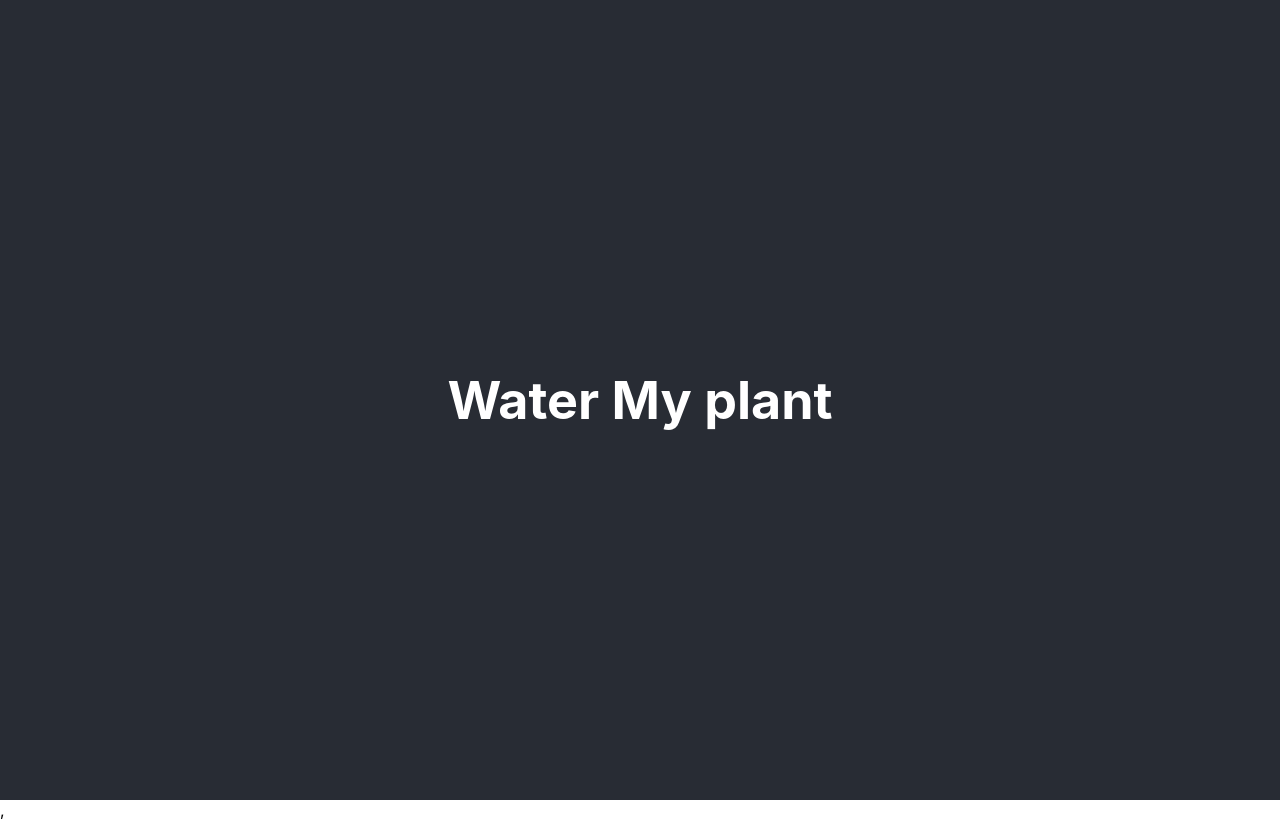
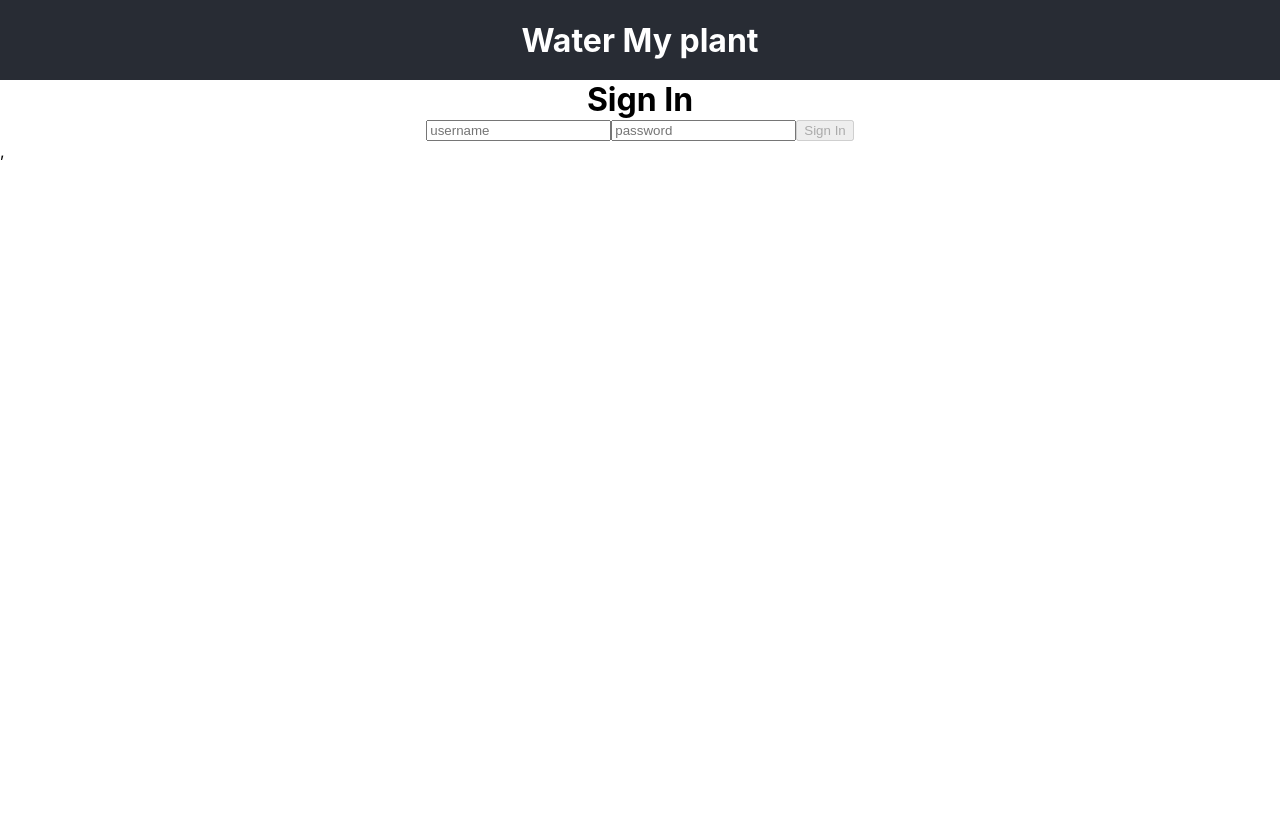
Before and after one commit to water-my-plantsbe/graphQLBackend, a React (Create React App) app in the folder client/watermyplant/: page / in a window 1280 px wide. Built offline with nearby package versions, Linux system fonts and the light colour scheme.

Commit message:
Login component implemented

```diff
--- a/client/watermyplant/package.json
+++ b/client/watermyplant/package.json
@@ -8,6 +8,7 @@
     "@testing-library/user-event": "^7.1.2",
     "apollo-boost": "^0.4.8",
     "apollo-cache-inmemory": "^1.6.6",
+    "apollo-link-http": "^1.5.17",
     "react": "^16.13.1",
     "react-apollo": "^3.1.5",
     "react-dom": "^16.13.1",
--- a/client/watermyplant/src/App.css
+++ b/client/watermyplant/src/App.css
@@ -1,38 +1,11 @@
 .App {
   text-align: center;
 }
-
-.App-logo {
-  height: 40vmin;
-  pointer-events: none;
-}
-
-@media (prefers-reduced-motion: no-preference) {
-  .App-logo {
-    animation: App-logo-spin infinite 20s linear;
-  }
-}
-
 .App-header {
   background-color: #282c34;
-  min-height: 100vh;
+  height: 80px;
   display: flex;
-  flex-direction: column;
   align-items: center;
   justify-content: center;
-  font-size: calc(10px + 2vmin);
   color: white;
 }
-
-.App-link {
-  color: #61dafb;
-}
-
-@keyframes App-logo-spin {
-  from {
-    transform: rotate(0deg);
-  }
-  to {
-    transform: rotate(360deg);
-  }
-}
--- a/client/watermyplant/src/App.js
+++ b/client/watermyplant/src/App.js
@@ -1,12 +1,13 @@
 import React from "react";
 import "./App.css";
-
+import Login from "./components/auth/Login";
 function App() {
   return (
     <div className="App">
       <header className="App-header">
         <h1>Water My plant</h1>
       </header>
+      <Login />
     </div>
   );
 }
--- /dev/null
+++ b/client/watermyplant/src/components/auth/Login.js
@@ -0,0 +1,68 @@
+import React, { Component } from "react";
+import { Mutation } from "react-apollo";
+import { SIGN_IN_USER } from "../queries";
+const initialState = {
+  username: "",
+  password: "",
+};
+
+class Login extends Component {
+  state = {
+    ...initialState,
+  };
+  handleChange = (e) => {
+    e.preventDefault();
+    this.setState({ [e.target.name]: e.target.value });
+  };
+  handleSubmit = (e, signInUser) => {
+    console.log("heelo");
+    e.preventDefault();
+    signInUser().then(async (data) => {
+      console.log(data);
+    });
+  };
+  validateForm = () => {
+    const { username, password } = this.state;
+    const isInvalid = !username || !password;
+    return isInvalid;
+  };
+  clearState = () => {
+    this.setState({ ...initialState });
+  };
+  render() {
+    const { username, password } = this.state;
+    return (
+      <div>
+        <h1>Sign In</h1>
+        <Mutation mutation={SIGN_IN_USER} variables={{ username, password }}>
+          {(signInUser, { data, loading, error }) => {
+            return (
+              <form onSubmit={(e) => this.handleSubmit(e, signInUser)}>
+                <input
+                  name="username"
+                  value={username}
+                  type="text"
+                  onChange={this.handleChange}
+                  placeholder="username"
+                />
+                <input
+                  name="password"
+                  type="password"
+                  value={password}
+                  onChange={this.handleChange}
+                  placeholder="password"
+                />
+                <button disabled={loading || this.validateForm()} type="submit">
+                  Sign In
+                </button>
+                {error && <p>{error}</p>}
+              </form>
+            );
+          }}
+        </Mutation>
+      </div>
+    );
+  }
+}
+
+export default Login;
--- /dev/null
+++ b/client/watermyplant/src/components/queries/index.js
@@ -0,0 +1,13 @@
+import { gql } from "apollo-boost";
+
+// User Mutation
+
+export const SIGN_IN_USER = gql`
+  mutation($username: String!, $password: String!) {
+    signInUser(username: $username, password: $password) {
+      token
+      success
+      message
+    }
+  }
+`;
--- a/client/watermyplant/src/index.css
+++ b/client/watermyplant/src/index.css
@@ -1,13 +1,24 @@
 body {
   margin: 0;
-  font-family: -apple-system, BlinkMacSystemFont, 'Segoe UI', 'Roboto', 'Oxygen',
-    'Ubuntu', 'Cantarell', 'Fira Sans', 'Droid Sans', 'Helvetica Neue',
+  padding: 0;
+  font-family: -apple-system, BlinkMacSystemFont, "Segoe UI", "Roboto", "Oxygen",
+    "Ubuntu", "Cantarell", "Fira Sans", "Droid Sans", "Helvetica Neue",
     sans-serif;
   -webkit-font-smoothing: antialiased;
   -moz-osx-font-smoothing: grayscale;
 }
 
 code {
-  font-family: source-code-pro, Menlo, Monaco, Consolas, 'Courier New',
+  font-family: source-code-pro, Menlo, Monaco, Consolas, "Courier New",
     monospace;
 }
+
+h1,
+h2,
+h3,
+h4,
+h5,
+p {
+  margin: 0;
+  padding: 0;
+}
--- a/client/watermyplant/src/index.js
+++ b/client/watermyplant/src/index.js
@@ -5,10 +5,14 @@ import App from "./App";
 import { ApolloClient } from "apollo-boost";
 import { ApolloProvider } from "react-apollo";
 import { InMemoryCache } from "apollo-cache-inmemory";
+import { createHttpLink } from "apollo-link-http";
 const cache = new InMemoryCache();
+const httpLink = createHttpLink({
+  uri: "http://localhost:5000/graphql",
+});
 
 const client = new ApolloClient({
-  link: "http://localhost:5000/graphql",
+  link: httpLink,
   cache,
   onError: ({ networkError }) => {
     if (networkError) {
```
Also changed, not shown: client/watermyplant/src/components/auth/Register.js (added, +9 -0 lines), client/watermyplant/src/serviceWorker.js (deleted, +0 -141 lines), client/watermyplant/src/setupTests.js (deleted, +0 -5 lines), 1 other file (tests, documents, lock files or other folders).
